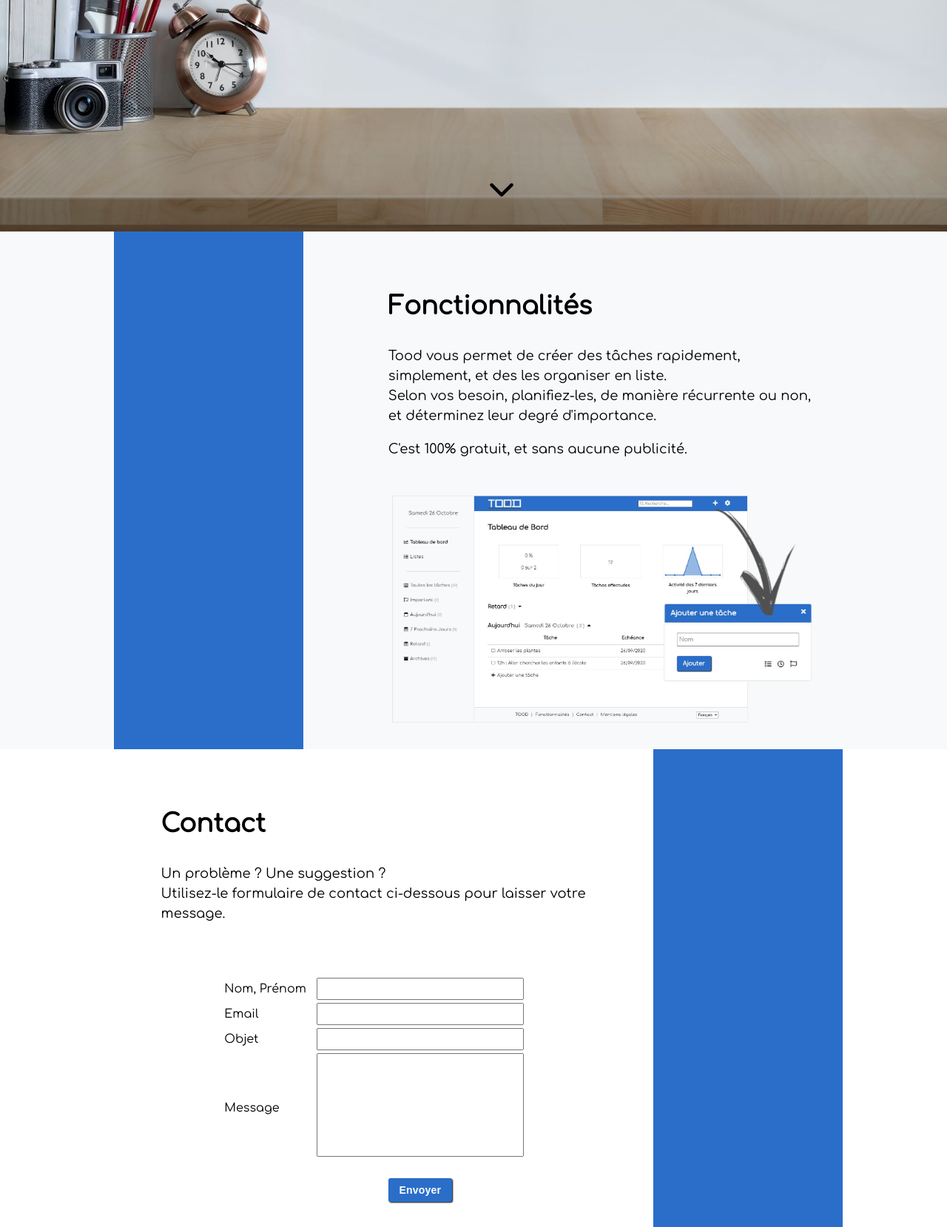
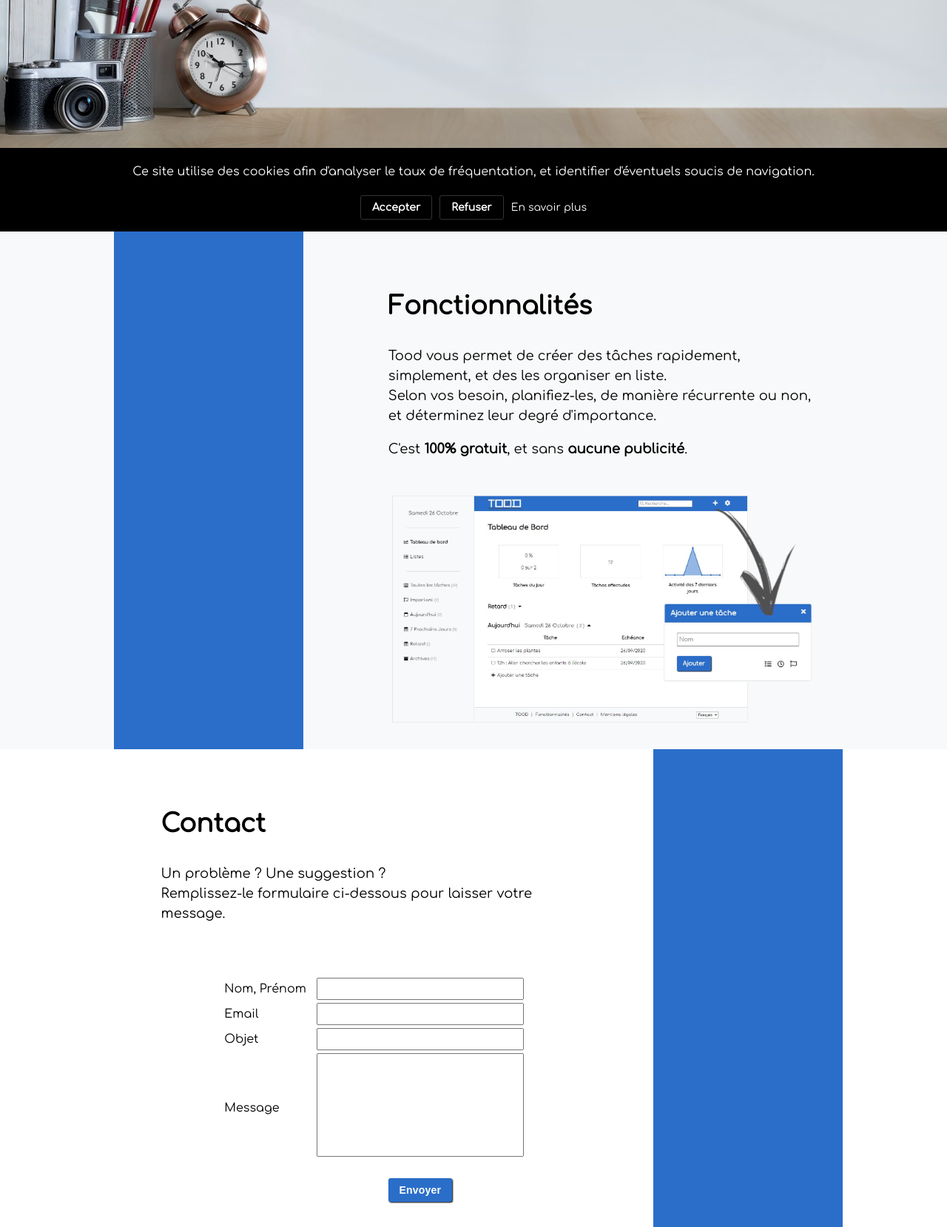
Before and after one commit to romanovitch-nicolas/ToDo, a PHP site: page / in a window 1280 px wide. Shown: the part 487-2146 px from the top of the page at 74% size. Run offline with PHP 8.4, Linux system fonts and the light colour scheme; some libraries are stand-ins or nearby versions.

Commit message:
SEO (meta, htaccess) + favicon + cookies

```diff
--- a/controllers/UserController.php
+++ b/controllers/UserController.php
@@ -38,13 +38,13 @@ class UserController
 									$insertUser = $userManager->insertUser($login, $passHash, $mail);
 									// Envoi du mail d'inscription
 									$header="MIME-Version: 1.0\r\n";
-		                            $header.='From:"TOOD.com"<contact@tood.com>'."\n";
+		                            $header.='From:"TOOD.me"<contact@tood.me>'."\n";
 		                            $header.='Content-Type: text/html; charset="utf-8"'."\n";
 		                            $header.='Content-Transfer-Encoding: 8bit';
 		                            $message='
 		                                <html>
 		                                    <body>
-		                                        <p>Merci de vous être inscrit sur <a href="www.tood.com">tood.com</a>.</p>
+		                                        <p>Merci de vous être inscrit sur <a href="www.tood.me">tood.me</a>.</p>
 		                                        <br />
 		                                        <p>Rappel de vos identifiants :</p>
 		                                        <p>Login : <strong>' . $login . '</strong></p>
@@ -181,13 +181,13 @@ class UserController
 							$setPass = $userManager->setPass($userId, $passHash);
 							// Envoi d'un mail
 							$header="MIME-Version: 1.0\r\n";
-                            $header.='From:"TOOD.com"<contact@tood.com>'."\n";
+                            $header.='From:"TOOD.me"<contact@tood.me>'."\n";
                             $header.='Content-Type: text/html; charset="utf-8"'."\n";
                             $header.='Content-Transfer-Encoding: 8bit';
                             $message='
                                 <html>
                                     <body>
-                                        <p>Votre changement de mot de passe est effectif sur <a href="www.tood.com">tood.com</a>.</p>
+                                        <p>Votre changement de mot de passe est effectif sur <a href="www.tood.me">tood.me</a>.</p>
                                         <br />
                                         <p>Votre nouveau mot de passe : <strong>' . $newPass . '</strong></p>
                                         <p>Cette information est confidentielle, ne la communiquez à personne.</p>
@@ -254,13 +254,13 @@ class UserController
                     if($subjectLength <= 255) {
                         if (preg_match("#^[a-z0-9._-]+@[a-z0-9._-]{2,}\.[a-z]{2,4}$#", $mail)) {
                             $header="MIME-Version: 1.0\r\n";
-                            $header.='From:"TOOD.com"<contact@tood.com>'."\n";
+                            $header.='From:"TOOD.me"<contact@tood.me>'."\n";
                             $header.='Content-Type: text/html; charset="utf-8"'."\n";
                             $header.='Content-Transfer-Encoding: 8bit';
                             $message='
                                 <html>
                                     <body>
-                                        <p>Vous avez reçu un nouveau message depuis <a href="www.tood.com">tood.com</a>.</p>
+                                        <p>Vous avez reçu un nouveau message depuis <a href="www.tood.me">tood.me</a>.</p>
                                         <br />
                                         <p>De : ' . $author . ' (' . $mail . ')</p>
                                         <p>Objet : ' . $subject . '</p>
--- a/include/links.php
+++ b/include/links.php
@@ -1,20 +1,25 @@
 <?php
+/*define("LINK_HOME", "http://www.tood.me/");
+define("LINK_HOME_TOP", "http://www.tood.me/#accueil");
+define("LINK_FEATURES", "http://www.tood.me/#fonctionnalites");
+define("LINK_CONTACT", "http://www.tood.me/#nous-contacter");*/
+
 define("LINK_HOME", "index.php");
-define("LINK_HOME_TOP", "index.php#home");
-define("LINK_FEATURES", "index.php#features_anchor");
-define("LINK_CONTACT", "index.php#contact_anchor");
-define("LINK_INSCRIPTION", "index.php?action=inscription");
-define("LINK_CONNECTION", "index.php?action=connection");
+define("LINK_HOME_TOP", "index.php#accueil");
+define("LINK_FEATURES", "index.php#fonctionnalites");
+define("LINK_CONTACT", "index.php#nous-contacter");
 
-define("LINK_DASHBOARD", "index.php?action=dashboard");
-define("LINK_ALLTASKS", "index.php?action=allTasks");
-define("LINK_IMPORTANT", "index.php?action=important");
-define("LINK_TODAY", "index.php?action=today");
-define("LINK_WEEK", "index.php?action=week");
-define("LINK_OVERDUE", "index.php?action=overdue");
-define("LINK_ARCHIVES", "index.php?action=archives");
-define("LINK_LISTS", "index.php?action=lists");
+define("LINK_LEGAL", "mentions-legales");
+define("LINK_INSCRIPTION", "inscription");
+define("LINK_CONNECTION", "connexion");
 
-define("LINK_SEARCH", "index.php?action=search");
-define("LINK_OPTIONS", "index.php?action=options");
-define("LINK_LEGAL", "index.php?action=legal");
+define("LINK_DASHBOARD", "tableau-de-bord");
+define("LINK_ALLTASKS", "toutes-les-taches");
+define("LINK_IMPORTANT", "important");
+define("LINK_TODAY", "aujourdhui");
+define("LINK_WEEK", "7-prochains-jours");
+define("LINK_OVERDUE", "retard");
+define("LINK_ARCHIVES", "archives");
+define("LINK_LISTS", "listes");
+define("LINK_SEARCH", "recherche");
+define("LINK_OPTIONS", "preferences");
--- a/public/css/frontend.style.css
+++ b/public/css/frontend.style.css
@@ -231,6 +231,11 @@ footer select
 	text-align: center;
 }
 
+#accueil
+{
+	margin-top: -50px !important;
+}
+
 #home h1
 {
 	text-align: center;
@@ -412,6 +417,51 @@ footer select
 }
 
 
+	/* Cookies */
+
+#cookies
+{
+	position: fixed;
+	bottom: 0;
+	right: 0;
+	left: 0;
+	z-index: 2000;
+	text-align: center;
+	background-color: #000;
+	color: #FFF;
+	line-height: 200%;
+}
+
+#cookies span, #cookies a
+{
+	margin-left: 5px;
+	margin-right: 5px;
+}
+
+#cookies a
+{
+	font-size: 14px;
+	color: #FFF;
+}
+
+#cookies span.button
+{
+	margin-top: 10px;
+	background-color: #000;
+	border: 1px solid #353232;
+}
+
+#cookies span.button:hover
+{
+	background-color: #353232;
+}
+
+#cookies a:hover
+{
+	font-weight: bold;
+}
+
+
 	/* Keyframes */
 
 @keyframes bounce
--- /dev/null
+++ b/public/js/cookies.js
@@ -0,0 +1,23 @@
+class Cookies {
+	constructor() {
+		this.divCookies = document.querySelector("#cookies");
+		this.acceptCookies = document.querySelector("#accept_cookies");
+		this.refuseCookies = document.querySelector("#refuse_cookies");
+
+		this.initCookies();
+	}
+
+	initCookies() {
+		this.acceptCookies.addEventListener("click", function() {
+			document.cookie = 'cookies=accept; path=/; max-age=31536000';
+			this.divCookies.classList.add("invisible");
+		}.bind(this));
+
+		this.refuseCookies.addEventListener("click", function() {
+			document.cookie = 'cookies=refuse; path=/; max-age=86400';
+			this.divCookies.classList.add("invisible");
+		}.bind(this));
+	}
+}
+
+let cookies = new Cookies;
--- a/views/backend/optionsView.php
+++ b/views/backend/optionsView.php
@@ -10,7 +10,7 @@
 	<div class="option">
 		<p class="option_button">Modifier mon mot de passe</p>
 		<div class="option_content <?php if(($_GET['action'] === 'changePass' && isset($return) && $return === true) || ($_GET['action'] !== 'changePass')) { ?>invisible<?php }?>">
-			<form method="POST" action="index.php?action=changePass">
+			<form method="POST" action="changement-de-mdp">
 				<table>
 					<tr>
 						<td>Mot de passe actuel</td>
--- a/views/frontend/connectView.php
+++ b/views/frontend/connectView.php
@@ -9,7 +9,7 @@ $title = "Connexion";
 	<div class="blank">
 		<h1>Connexion</h1>
 		<?php if (isset($return)) { echo '<p class="return"><i class="fas fa-exclamation-circle red"></i> ' . $return . '</p>'; } ?>
-		<form method="POST" action="index.php?action=connect">
+		<form method="POST" action="verification-connexion">
 			<table>
 				<tr>
 					<td><label for="login">Identifiant</label></td>
--- a/views/frontend/frontendTemplate.php
+++ b/views/frontend/frontendTemplate.php
@@ -2,9 +2,17 @@
 <html lang="fr">
     <head>
         <meta charset="UTF-8">
-        <title>ToDo - <?= $title ?></title>
+        <meta name="viewport" content="width=device-width, initial-scale=1" />
+        <link rel="icon" href="public/images/favicon.png" />
         <link href="https://fonts.googleapis.com/css2?family=Comfortaa&display=swap" rel="stylesheet">
         <link rel="stylesheet" href="public/css/frontend.style.css">
+        <title>TOOD - <?= $title ?></title>
+        <meta name="description" content="Tood est une application de 'To Do List'. Simple d'utilisation et entièrement gratuite, elle vous aidera à organiser votre quotidien." />
+        <meta property="og:title" content="TOOD - Organisez votre quotidien" />
+        <meta property="og:type" content="website" />
+        <meta property="og:url" content="http://www.tood.me/" />
+        <meta property="og:image" content="https://nsm09.casimages.com/img/2020/09/29//20092905420225240717057270.png" />
+        <meta property="og:description" content="Tood est une application de 'To Do List'. Simple d'utilisation et entièrement gratuite, elle vous aidera à organiser votre quotidien." />
     </head>
 
     <body>
@@ -31,6 +39,11 @@
 
     	<?= $content ?>
 
+        <div id="cookies" <?php if(isset($_COOKIE['cookies'])) { echo 'class="invisible"'; } ?>>
+            <p>Ce site utilise des cookies afin d'analyser le taux de fréquentation, et identifier d'éventuels soucis de navigation.</p>
+            <p><span id="accept_cookies" class="button">Accepter</span><span id="refuse_cookies" class="button">Refuser</span><a href="mentions-legales">En savoir plus</a></p>
+        </div>
+
         <footer>
             <ul>
                 <li><a href="<?= LINK_HOME ?>">TOOD</a></li>
@@ -47,6 +60,7 @@
         </footer>
 
         <script src="https://kit.fontawesome.com/45b095f08c.js" crossorigin="anonymous"></script>
+        <script src="public/js/cookies.js"></script>
         <script src="public/js/frontend.js"></script>
     </body>
 </html>
--- a/views/frontend/homeView.php
+++ b/views/frontend/homeView.php
@@ -1,10 +1,11 @@
 <?php
-$title = "Accueil";
+$title = "Organisez votre quotidien";
 ?>
 
 <?php ob_start(); ?>
 
 <section id="home">
+	<div id="accueil"></div>
 	<h1>Organisez votre quotidien avec Tood</h1>
 	<div class="center">
 		<?php if (isset($_SESSION['id']) OR isset($_COOKIE['id'])) { ?><a class="button" href="<?= LINK_DASHBOARD ?>">Tableau de Bord</a>
@@ -15,21 +16,21 @@ $title = "Accueil";
 </section>
 
 <section id="features">
-	<div id="features_anchor"></div>
+	<div id="fonctionnalites"></div>
 	<div class="column"></div>
 	<div class="blank">
 		<h2>Fonctionnalités</h2>
 		<p>Tood vous permet de créer des tâches rapidement, simplement, et des les organiser en liste.<br /> Selon vos besoin, planifiez-les, de manière récurrente ou non, et déterminez leur degré d'importance.</p>
-		<p>C'est 100% gratuit, et sans aucune publicité.</p>
+		<p>C'est <strong>100% gratuit</strong>, et sans <strong>aucune publicité</strong>.</p>
 		<div class="center"><img src="public/images/frontend/features.png" /></div>
 	</div>
 </section>
 
 <section id="contact">
-	<div id="contact_anchor"></div>
+	<div id="nous-contacter"></div>
 	<div class="blank">
 		<h2>Contact</h2>
-		<p>Un problème ? Une suggestion ?<br />Utilisez-le formulaire de contact ci-dessous pour laisser votre message.</p>
+		<p>Un problème ? Une suggestion ?<br />Remplissez-le formulaire ci-dessous pour laisser votre message.</p>
 		<?php if (isset($return) && $return === true) { echo("<p class='center return'><i class='fas fa-check green'></i> Votre message à bien été envoyé.</p>"); } ?>
 		<?php if (isset($return) && $return !== true) { echo("<p class='center return'><i class='fas fa-exclamation-circle red'></i> " . $return . "</p>"); } ?>
 		<form method="POST" action="index.php?action=contact#contact_anchor">
--- a/views/frontend/inscriptionView.php
+++ b/views/frontend/inscriptionView.php
@@ -10,7 +10,7 @@ $title = "Inscription";
 		<h1>Inscription</h1>
 		<?php if (isset($return) && $return !== true) { echo '<p class="return"><i class="fas fa-exclamation-circle red"></i> ' . $return . '</p>'; } ?>
 		<?php if (isset($return) && $return === true) { echo '<p class="return"><i class="fas fa-check green"></i> Votre inscription est terminé, vous pouvez maintenant <a href="' . LINK_CONNECTION . '">vous connecter</a>.</p>'; } ?>
-		<form <?php if (isset($return) && $return === true) { echo 'class="invisible"'; }?> method="POST" action="index.php?action=register">
+		<form <?php if (isset($return) && $return === true) { echo 'class="invisible"'; }?> method="POST" action="verification-inscription">
 			<table>
 				<tr>
 					<td>Identifiant</td>
```
Also changed, not shown: public/css/backend.style.css (+6 -1 lines), sitemap.php (added, +10 -0 lines), views/backend/backendTemplate.php (+9 -1 lines), .htaccess (added), public/images/favicon.png (added).
